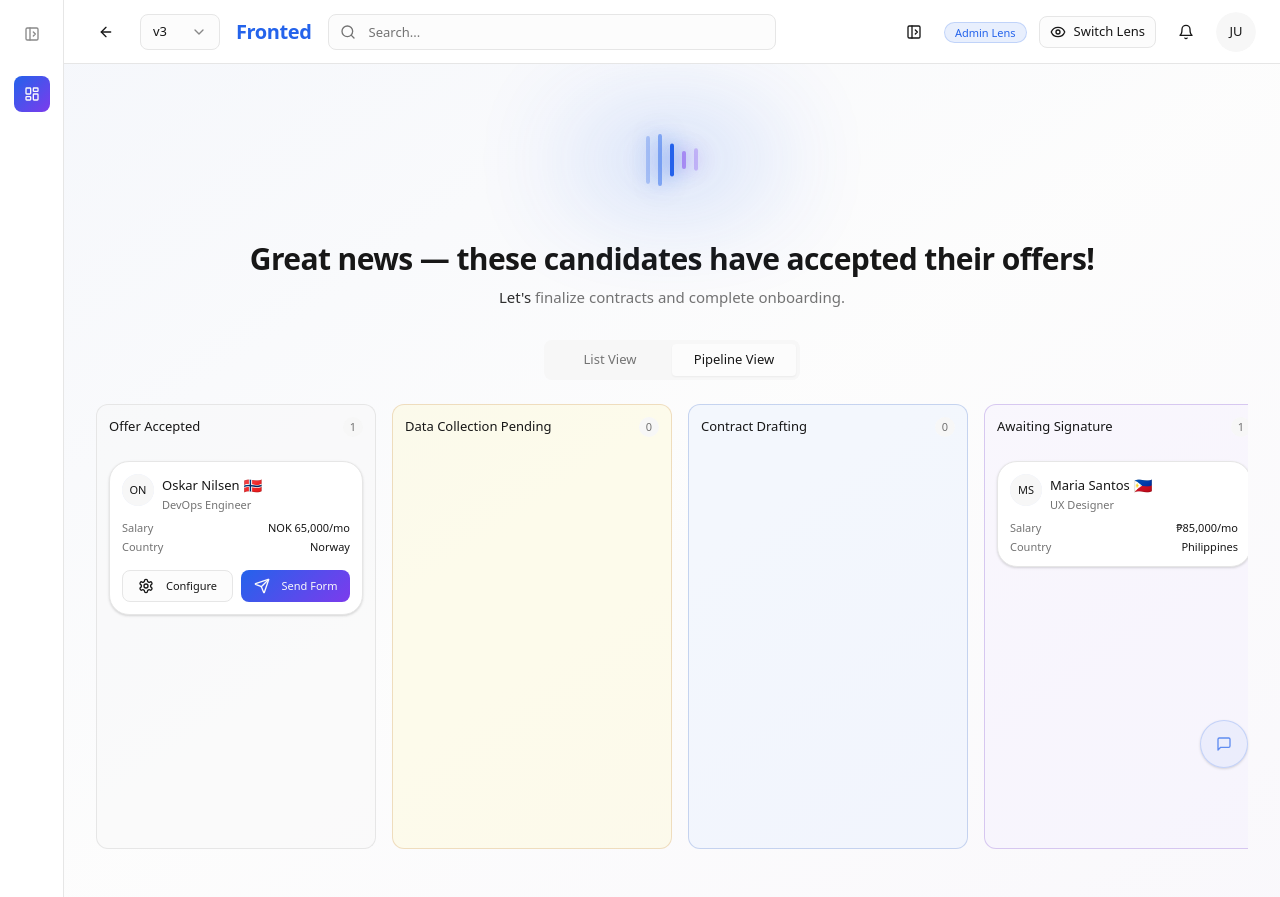
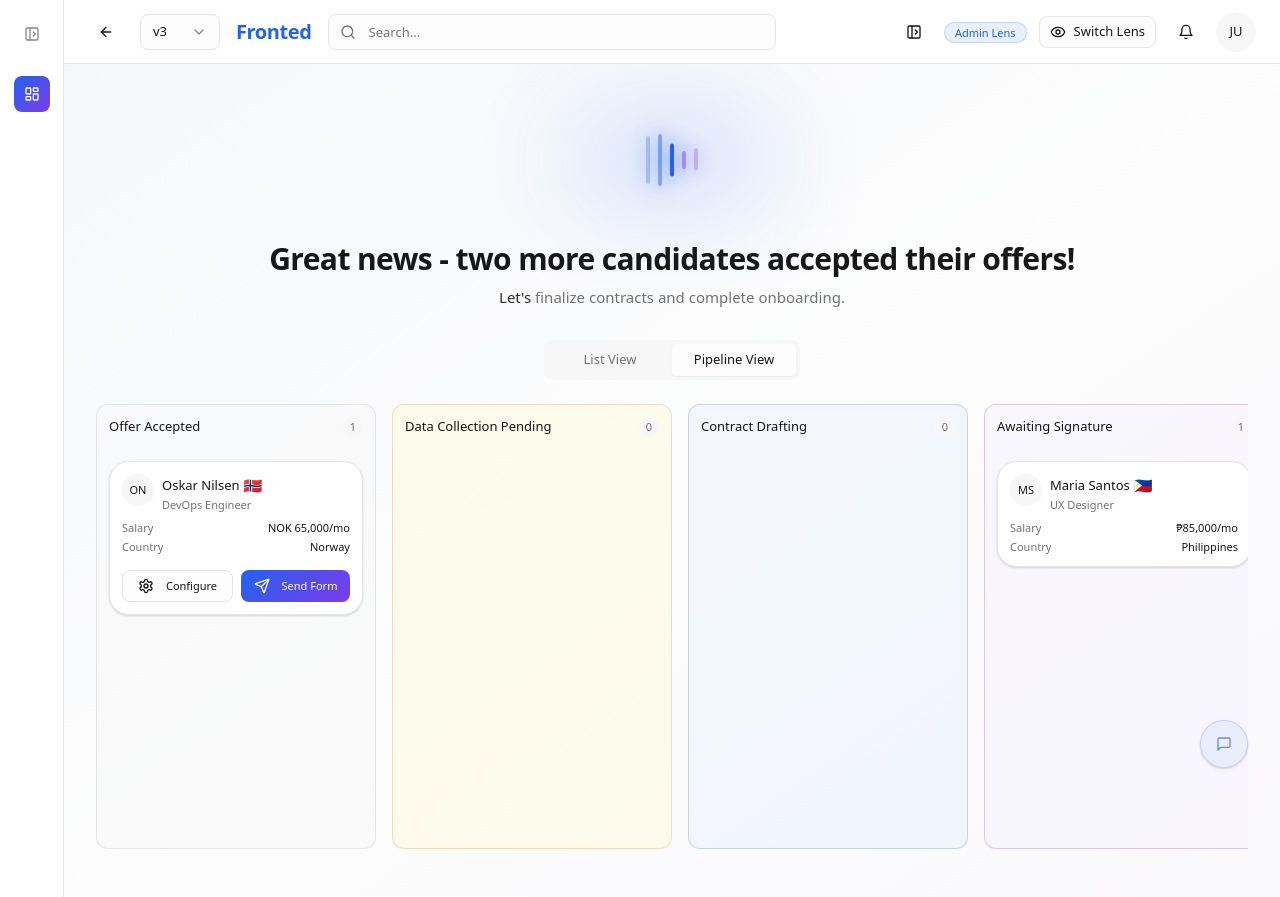
Before and after one commit to jacqueslouw17-rgb/fronted-design-system, a React (Vite) app: page /flows/contract-flow in a window 1280 px wide. Built offline with nearby package versions, Linux system fonts and the light colour scheme; the HTML template or start-up script is replaced by a standard one.

Commit message:
Fix notification message

```diff
--- a/src/pages/ContractFlowDemo.tsx
+++ b/src/pages/ContractFlowDemo.tsx
@@ -244,7 +244,7 @@ const ContractFlowDemo = () => {
                       />
                       <div className="text-center space-y-2">
                         <h1 className="text-3xl font-bold text-foreground">
-                          Great news — these candidates have accepted their offers!
+                          Great news - two more candidates accepted their offers!
                         </h1>
                         <p className="text-foreground/60 relative max-w-2xl mx-auto">
                           {"Let's finalize contracts and complete onboarding.".split(' ').map((word, index) => (
```
